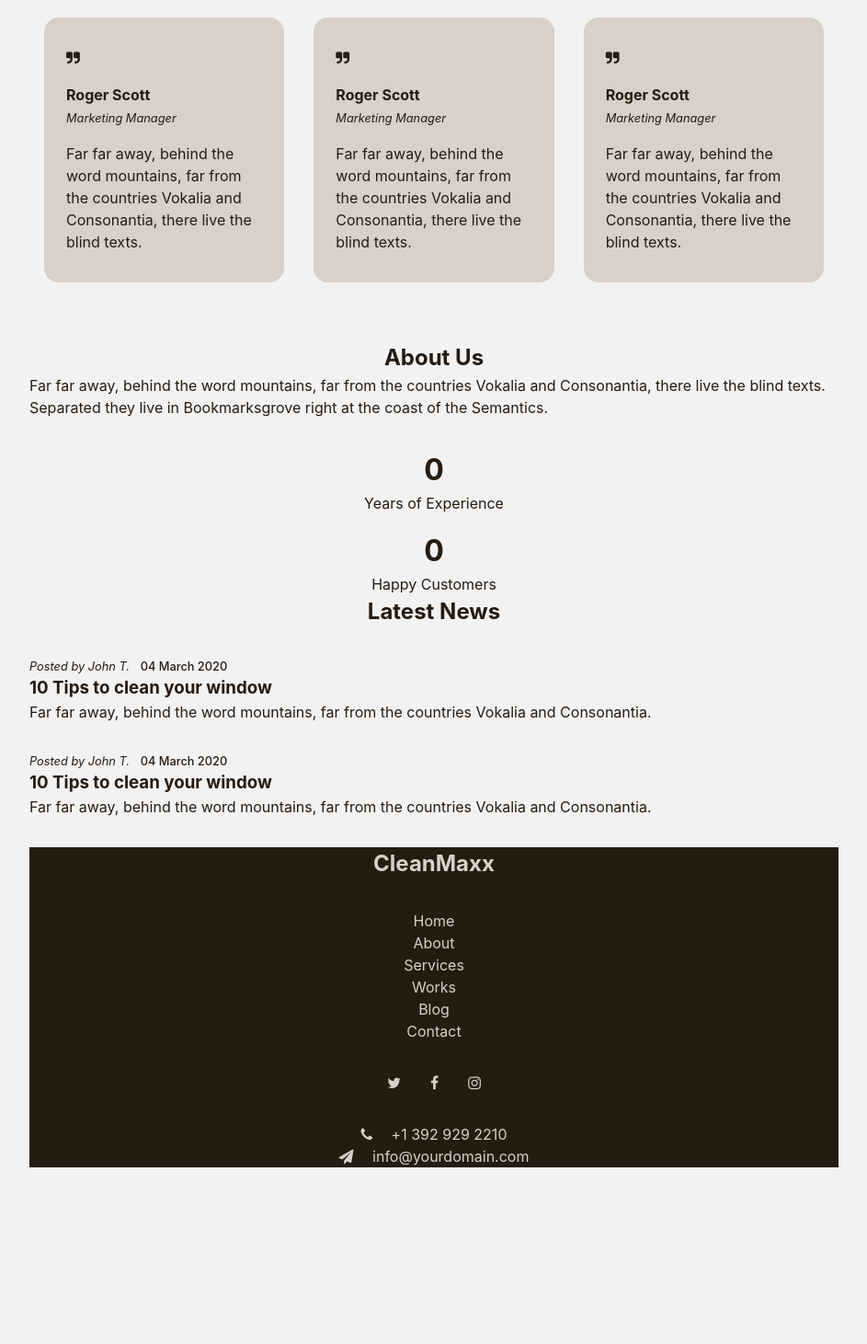
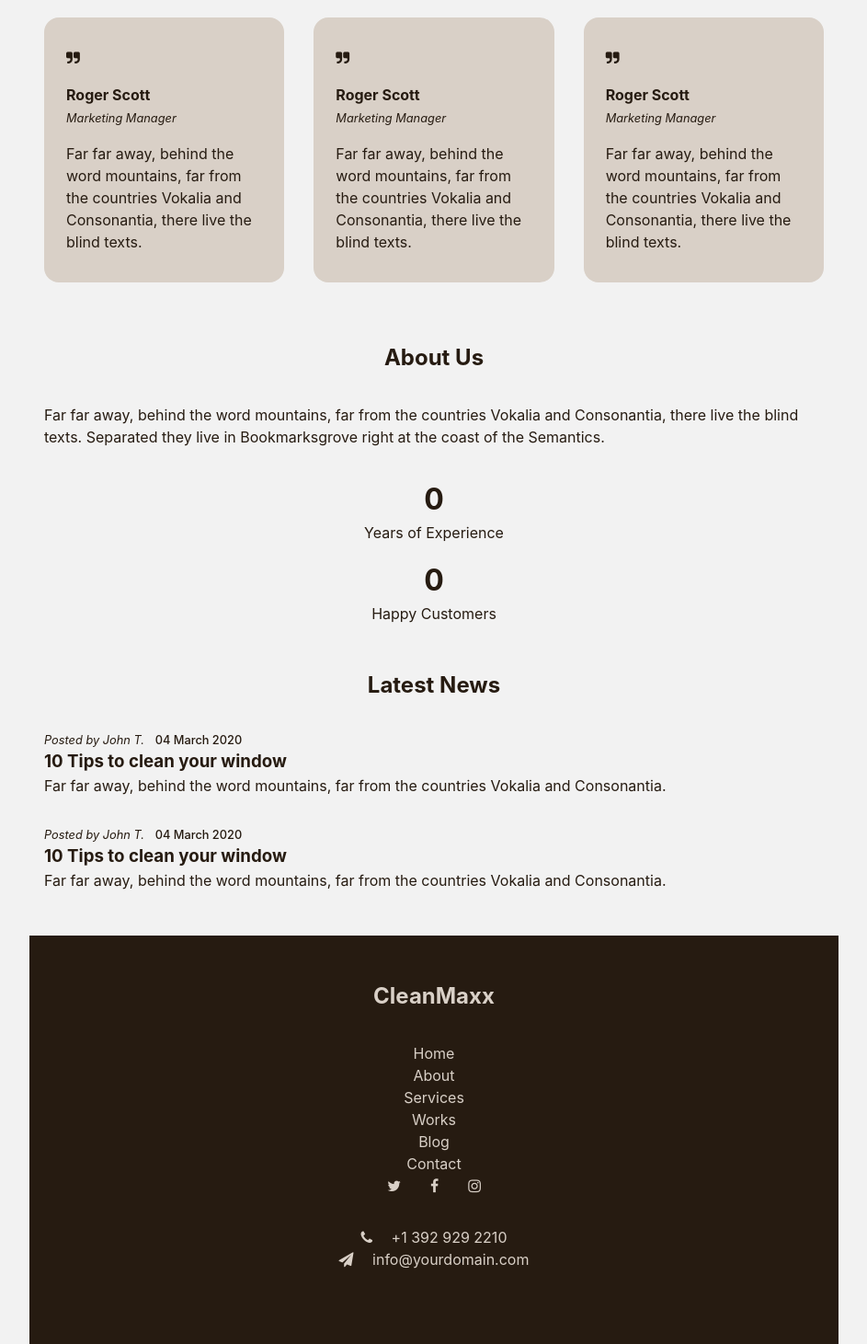
Before and after one commit to Pcamellon/cleanmaxx, a website: page index.html in a window 1280 px wide. Shown: the part 1305-2766 px from the top of the page at 92% size, without its empty margins (168-1111 px from the left). Before the commit the page ends 2606 px from the top, so only its background shows below. Drawn offline with Linux system fonts and the light colour scheme.

Commit message:
Adjust paddings and margins in some page sections Define margins and paddings for each section (about us, latest news and footer).

```diff
--- a/index.html
+++ b/index.html
@@ -266,8 +266,8 @@
     <!-- Testimonials END -->
 
     <!-- About Us -->
-    <section class="container">
-      <h2 class="section-header text-center">
+    <section class="container px-1">
+      <h2 class="section-header mb-2 text-center">
         About Us
       </h2>
 
@@ -294,12 +294,13 @@
 
 
     <!-- Latest Blog Entries -->
-    <section class="container">
-      <h2 class="section-header text-center">
+    <section class="container px-1 py-3">
+      <h2 class="section-header mb-2 text-center">
         Latest News
       </h2>
 
-      <div class="blog-entry my-2">
+      <!-- TODO Make cards -->
+      <div class="blog-entry mt-2">
         <div class="fs-sm">
           <span class="fst-i mr-05">Posted by John T.</span>
           <span class="fw-semibold">04 March 2020</span>
@@ -314,7 +315,7 @@
         </p>
       </div>
 
-      <div class="blog-entry my-2">
+      <div class="blog-entry mt-2">
         <div class="fs-sm">
           <span class="fst-i mr-05">Posted by John T.</span>
           <span class="fw-semibold">04 March 2020</span>
@@ -334,11 +335,12 @@
 
 
     <!-- Footer -->
-    <footer class="container bg-dark text-light">
+    <footer class="container py-3 bg-dark text-light">
 
-      <h2 class="my-2 text-center">CleanMaxx</h2>
+      <h2 class="mb-2 text-center">CleanMaxx</h2>
 
-      <ul class="my-2">
+      <div class="footer-content">
+        <ul class="">
           <li class="text-center">
             <a href="#" class="text-light">Home</a>
           </li>
@@ -385,6 +387,7 @@
             </a>
           </li>
         </ul>
+      </div>
 
     </footer>
 
```
Lines whose indentation alone changed are shown as unchanged.
